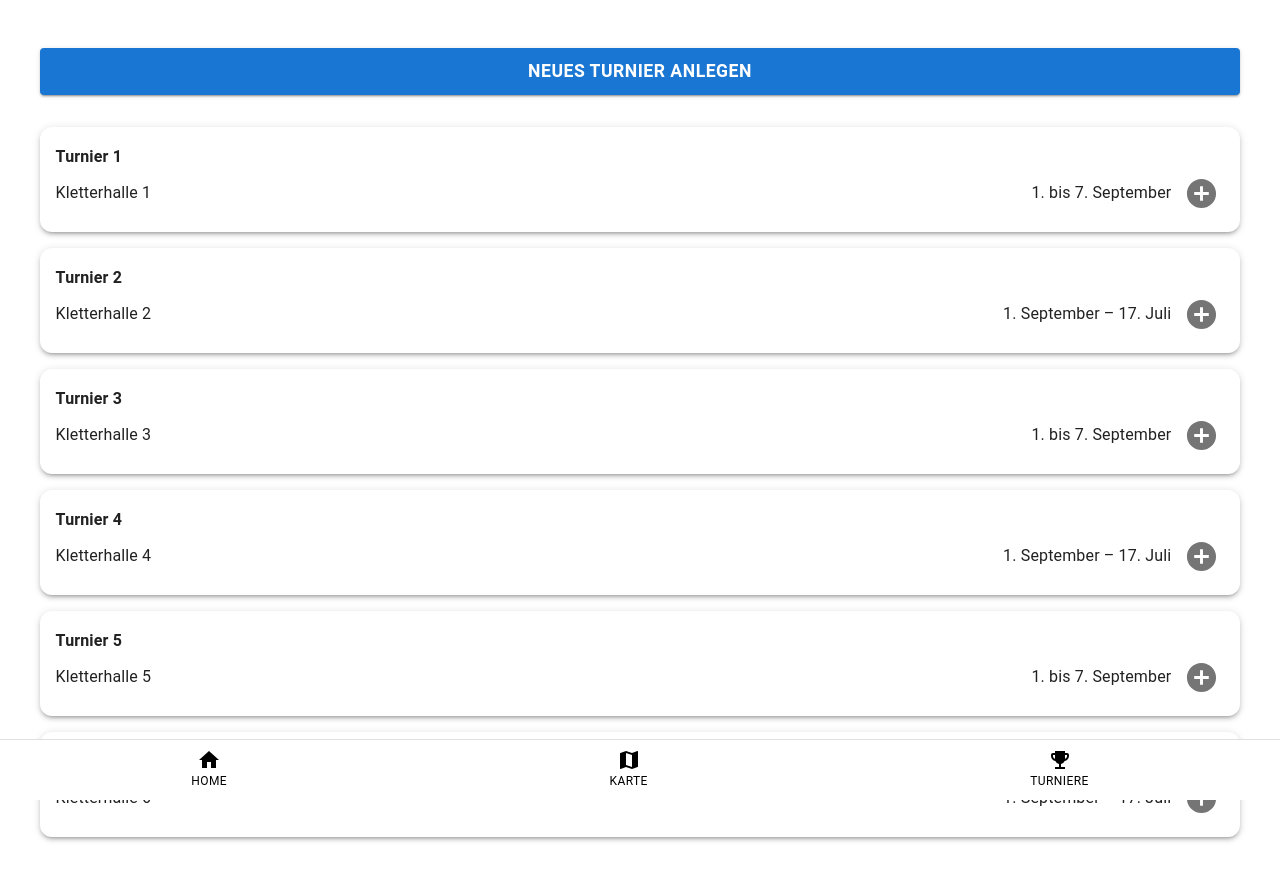
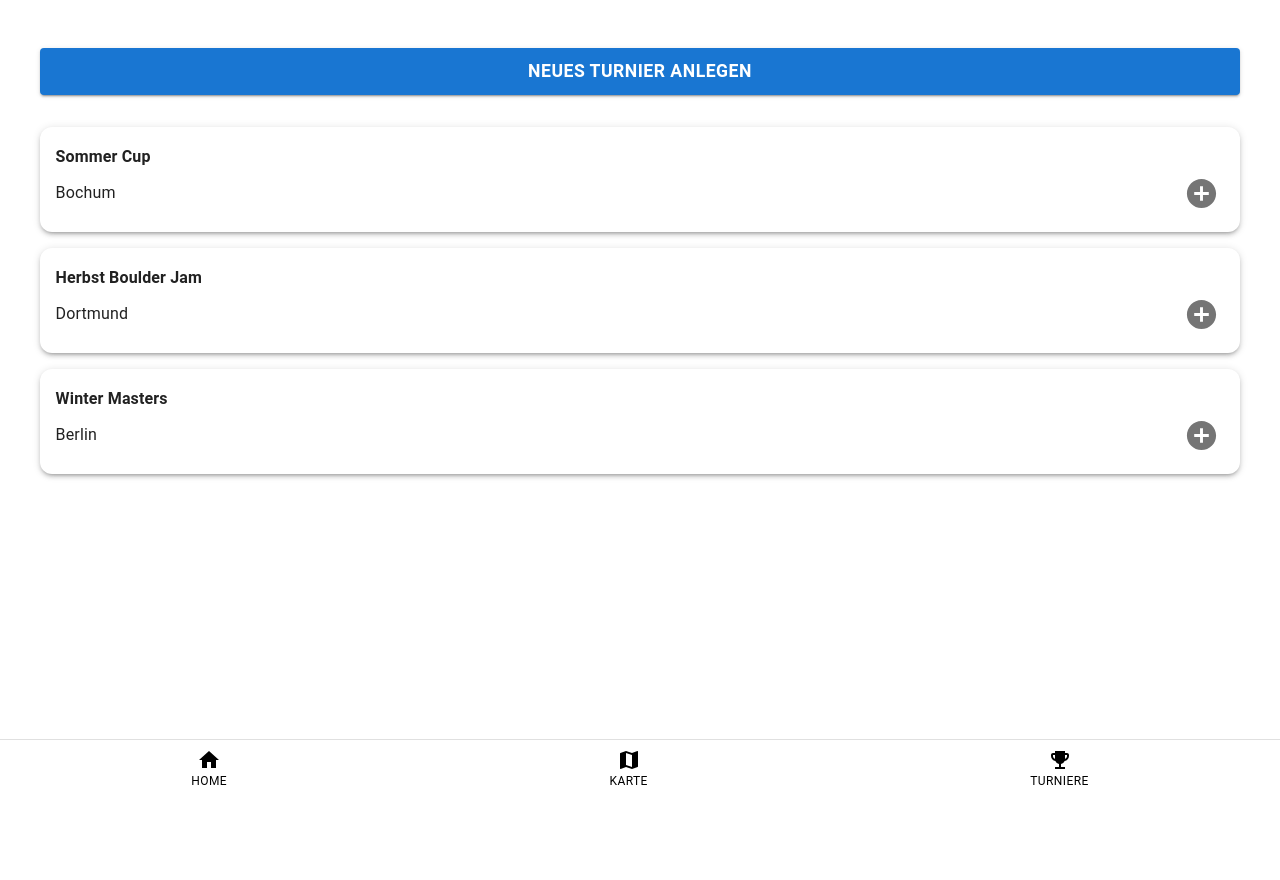
Before and after one commit to JonasFlachmann/ClimbingTurnamentAppPublic, a Next.js app: page /tournament-create in a window 1280 px wide. Shown: the top 880 px of the page. Built offline with nearby package versions, Linux system fonts and the light colour scheme.

Commit message:
Aktualisieren von tournament-create.tsx

```diff
--- a/pages/tournament-create.tsx
+++ b/pages/tournament-create.tsx
@@ -16,19 +16,32 @@ import EmojiEventsIcon from "@mui/icons-material/EmojiEvents";
 import { useRouter } from "next/router";
 
 // Dummy Turniere
-const dummyTournaments = Array.from({ length: 6 }, (_, i) => ({
-  id: i + 1,
-  name: `Turnier ${i + 1}`,
-  start: "2025-09-01",
-  end: i % 2 === 0 ? "2025-09-07" : "2025-07-17", // abwechselnd Einzel- und Mehrtagesturniere
-  venue: `Kletterhalle ${i + 1}`,
-  routes: [
-    { name: "Wand 1", color: "Rot", difficulty: "5a" },
-    { name: "Überhang", color: "Blau", difficulty: "6b" },
-    { name: "Platte", color: "Gelb", difficulty: "6a+" },
-  ],
-  participants: 30 + i * 5,
-}));
+const dummyTournaments = [
+  {
+    id: 1,
+    name: "Sommer Cup",
+    start: "2025-09-01",
+    end: "2025-09-07",
+    city: "Bochum",
+    venue: "Neoliet",
+  },
+  {
+    id: 2,
+    name: "Herbst Boulder Jam",
+    start: "2025-07-17",
+    end: "2025-07-17",
+    city: "Dortmund",
+    venue: "Bergwerk",
+  },
+  {
+    id: 3,
+    name: "Winter Masters",
+    start: "2024-12-10",
+    end: "2024-12-10",
+    city: "Berlin",
+    venue: "Boulderwelt",
+  },
+];
 
 // Datumshilfe
 const formatDate = (start: string, end: string): string => {
@@ -38,21 +51,10 @@ const formatDate = (start: string, end: string): string => {
   const currentYear = now.getFullYear();
 
   const monthNames = [
-    "Januar",
-    "Februar",
-    "März",
-    "April",
-    "Mai",
-    "Juni",
-    "Juli",
-    "August",
-    "September",
-    "Oktober",
-    "November",
-    "Dezember",
+    "Januar","Februar","März","April","Mai","Juni",
+    "Juli","August","September","Oktober","November","Dezember",
   ];
 
-  // Einzel-Tag
   if (start === end) {
     if (startDate.getFullYear() === currentYear) {
       return `${startDate.getDate()}. ${monthNames[startDate.getMonth()]}`;
@@ -61,19 +63,21 @@ const formatDate = (start: string, end: string): string => {
     }
   }
 
-  // Zeitraum
   if (startDate.getFullYear() !== endDate.getFullYear()) {
-    return `${String(startDate.getMonth() + 1).padStart(2, "0")}/${startDate.getFullYear()} - ${String(endDate.getMonth() + 1).padStart(2, "0")}/${endDate.getFullYear()}`;
+    return `${String(startDate.getMonth() + 1).padStart(2, "0")}/${startDate.getFullYear()} - ${String(
+      endDate.getMonth() + 1
+    ).padStart(2, "0")}/${endDate.getFullYear()}`;
   }
 
   if (startDate.getFullYear() !== currentYear) {
     if (startDate.getMonth() === endDate.getMonth()) {
       return `${String(startDate.getMonth() + 1).padStart(2, "0")}/${startDate.getFullYear()}`;
     }
-    return `${String(startDate.getMonth() + 1).padStart(2, "0")}-${String(endDate.getMonth() + 1).padStart(2, "0")}/${startDate.getFullYear()}`;
+    return `${String(startDate.getMonth() + 1).padStart(2, "0")}-${String(
+      endDate.getMonth() + 1
+    ).padStart(2, "0")}/${startDate.getFullYear()}`;
   }
 
-  // Gleiches Jahr
   if (startDate.getMonth() === endDate.getMonth()) {
     return `${startDate.getDate()}. bis ${endDate.getDate()}. ${monthNames[startDate.getMonth()]}`;
   } else {
@@ -82,9 +86,7 @@ const formatDate = (start: string, end: string): string => {
 };
 
 const TournamentCreatePage: React.FC = () => {
-  const [openDetails, setOpenDetails] = useState<{ [key: number]: boolean }>(
-    {}
-  );
+  const [openDetails, setOpenDetails] = useState<{ [key: number]: boolean }>({});
   const router = useRouter();
   const currentPath = router.pathname;
 
@@ -99,9 +101,7 @@ const TournamentCreatePage: React.FC = () => {
 
   return (
     <Box sx={{ minHeight: "100vh", bgcolor: "background.default", pb: 10 }}>
-      {/* Inhalt */}
       <Box sx={{ maxWidth: "95%", mx: "auto", pt: 5 }}>
-        {/* Neues Turnier */}
         <Button
           variant="contained"
           color="primary"
@@ -116,7 +116,7 @@ const TournamentCreatePage: React.FC = () => {
         <Stack spacing={2}>
           {dummyTournaments.map((t) => (
             <Box key={t.id}>
-              {/* Kopfzeile */}
+              {/* Eingeklappt */}
               <Paper
                 elevation={3}
                 sx={{
@@ -127,29 +127,11 @@ const TournamentCreatePage: React.FC = () => {
                 }}
                 onClick={() => handleOpenDetails(t.id)}
               >
-                {/* Erste Zeile: Name */}
                 <Typography variant="subtitle1" sx={{ fontWeight: "bold" }}>
                   {t.name}
                 </Typography>
-
-                {/* Zweite Zeile: Ort + Datum */}
-                <Stack direction="row" justifyContent="space-between" alignItems="center">
-                  <Typography
-                    sx={{
-                      flexGrow: 1,
-                      overflow: "hidden",
-                      whiteSpace: "nowrap",
-                      textOverflow: "ellipsis",
-                    }}
-                    title={`Ort: ${t.venue}`}
-                  >
-                    {t.venue}
-                  </Typography>
-
-                  <Typography sx={{ ml: 2, flexShrink: 0 }}>
-                    {formatDate(t.start, t.end)}
-                  </Typography>
-
+                <Stack direction="row" alignItems="center" justifyContent="space-between">
+                  <Typography>{t.city}</Typography>
                   <IconButton
                     size="small"
                     onClick={(e) => handleAddClick(e, t.id)}
@@ -161,7 +143,7 @@ const TournamentCreatePage: React.FC = () => {
                 </Stack>
               </Paper>
 
-              {/* Aufklapp-Details */}
+              {/* Ausgeklappt */}
               <Collapse in={openDetails[t.id] || false}>
                 <Paper
                   elevation={0}
@@ -169,31 +151,11 @@ const TournamentCreatePage: React.FC = () => {
                 >
                   <Divider sx={{ mb: 2 }} />
                   <Typography variant="subtitle2" sx={{ fontWeight: "bold" }}>
-                    Routen:
+                    Turnier-Infos:
                   </Typography>
-
-                  <Stack
-                    direction="column"
-                    spacing={1}
-                    sx={{ mb: 1, maxHeight: 150, overflowY: "auto" }}
-                  >
-                    {t.routes.map((r, idx) => (
-                      <Paper key={idx} sx={{ p: 1.5, borderRadius: 2 }}>
-                        <Typography sx={{ fontWeight: "bold" }}>{r.name}</Typography>
-                        <Typography sx={{ color: "text.secondary" }}>
-                          Farbe: {r.color}
-                        </Typography>
-                        <Typography sx={{ color: "text.secondary" }}>
-                          Schwierigkeit: {r.difficulty}
-                        </Typography>
-                      </Paper>
-                    ))}
-                  </Stack>
-
-                  <Typography variant="subtitle2" sx={{ fontWeight: "bold" }}>
-                    Teilnehmeranzahl:{" "}
-                    <span style={{ fontWeight: 400 }}>{t.participants}</span>
-                  </Typography>
+                  <Typography>Stadt: {t.city}</Typography>
+                  <Typography>Austragungsort: {t.venue}</Typography>
+                  <Typography>Datum: {formatDate(t.start, t.end)}</Typography>
                 </Paper>
               </Collapse>
             </Box>
@@ -231,7 +193,6 @@ const TournamentCreatePage: React.FC = () => {
             </Typography>
           </Button>
         </Box>
-
         <Box sx={{ display: "flex", flexDirection: "column", alignItems: "center" }}>
           <Button
             color={currentPath === "/map" ? "primary" : "inherit"}
@@ -244,7 +205,6 @@ const TournamentCreatePage: React.FC = () => {
             </Typography>
           </Button>
         </Box>
-
         <Box sx={{ display: "flex", flexDirection: "column", alignItems: "center" }}>
           <Button
             color={currentPath === "/tournament-overview" ? "primary" : "inherit"}
@@ -252,10 +212,7 @@ const TournamentCreatePage: React.FC = () => {
             sx={{ minWidth: 0, p: 0, display: "flex", flexDirection: "column" }}
           >
             <EmojiEventsIcon />
-            <Typography
-              variant="caption"
-              sx={{ fontWeight: currentPath === "/tournament-overview" ? "bold" : "normal" }}
-            >
+            <Typography variant="caption" sx={{ fontWeight: currentPath === "/tournament-overview" ? "bold" : "normal" }}>
               Turniere
             </Typography>
           </Button>
```
